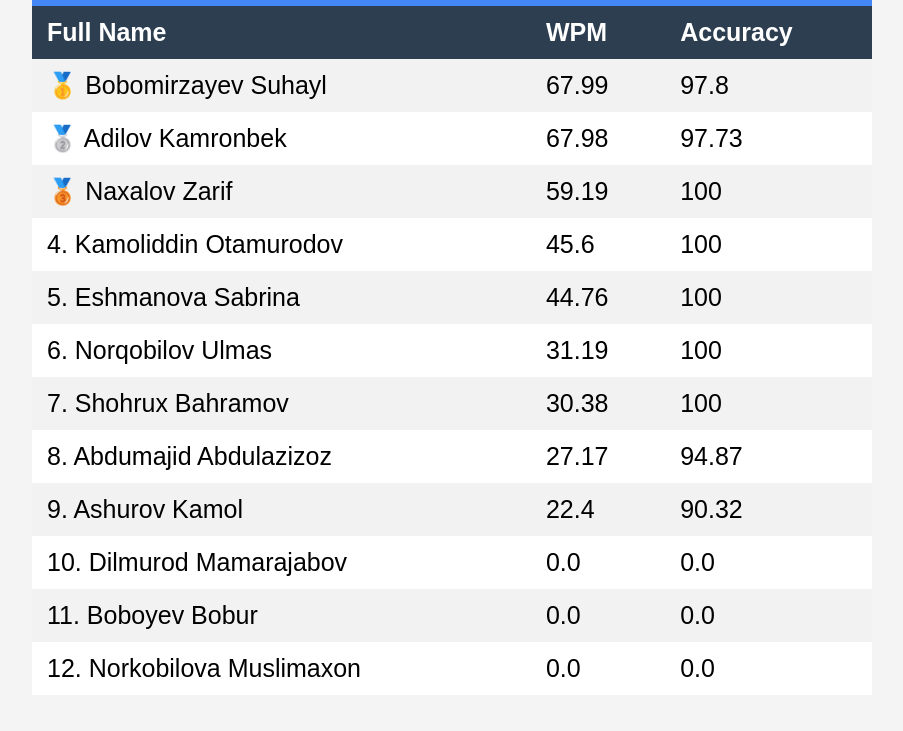
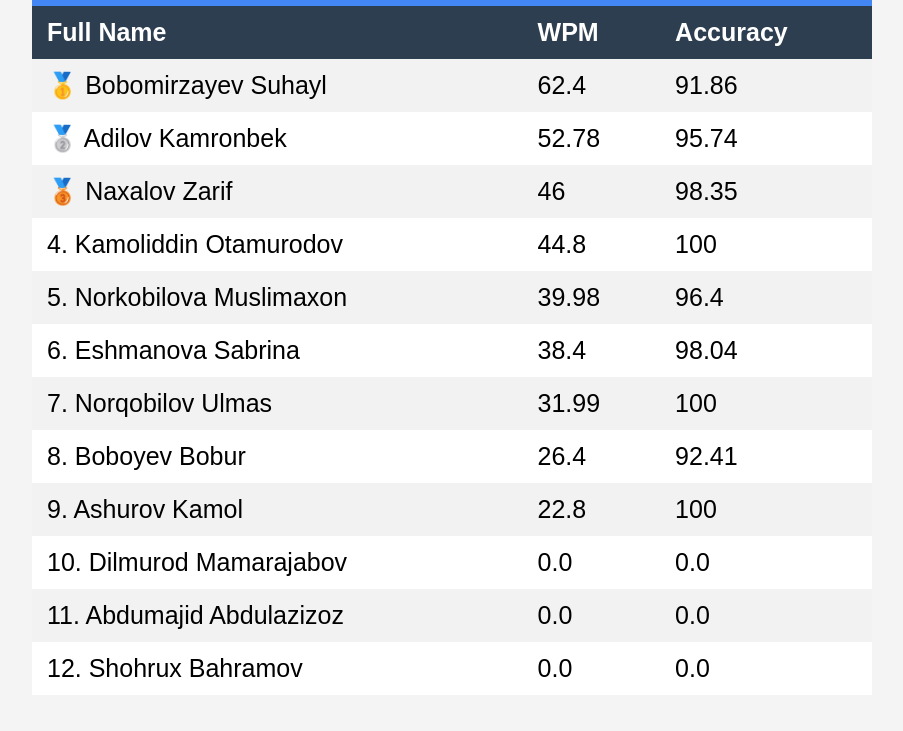
Before and after one commit to khakimovallamurod/monkeytype, a plain HTML site: page index.html in a window 1280 px wide. Shown: the part 109-840 px from the top of the page, without its empty margins (208-1111 px from the left). Drawn offline with Linux system fonts and the light colour scheme.

Commit message:
flask app

```diff
--- a/index.html
+++ b/index.html
@@ -9,7 +9,7 @@
     </head>
     <body>
         <div>
-            <h1>CodeSchoolda typing liderlari</h1>
+            <h1>CodeSchoolda typing liderlari(30 seconds)</h1>
             <table>
                 <tr>
                     <th>Full Name</th>
@@ -19,56 +19,56 @@
 
             <tr>
                 <td>🥇 Bobomirzayev Suhayl</td>
-                <td>67.99</td>
-                <td>97.8</td>
+                <td>62.4</td>
+                <td>91.86</td>
             </tr>
 
             <tr>
                 <td>🥈 Adilov Kamronbek</td>
-                <td>67.98</td>
-                <td>97.73</td>
+                <td>52.78</td>
+                <td>95.74</td>
             </tr>
 
             <tr>
                 <td>🥉 Naxalov Zarif</td>
-                <td>59.19</td>
+                <td>46</td>
+                <td>98.35</td>
+            </tr>
+
+            <tr>
+                <td>4. Kamoliddin Otamurodov</td>
+                <td>44.8</td>
                 <td>100</td>
             </tr>
 
             <tr>
-                <td>4. Kamoliddin Otamurodov</td>
-                <td>45.6</td>
+                <td>5. Norkobilova Muslimaxon</td>
+                <td>39.98</td>
+                <td>96.4</td>
+            </tr>
+
+            <tr>
+                <td>6. Eshmanova Sabrina</td>
+                <td>38.4</td>
+                <td>98.04</td>
+            </tr>
+
+            <tr>
+                <td>7. Norqobilov Ulmas</td>
+                <td>31.99</td>
                 <td>100</td>
             </tr>
 
             <tr>
-                <td>5. Eshmanova Sabrina</td>
-                <td>44.76</td>
-                <td>100</td>
-            </tr>
-
-            <tr>
-                <td>6. Norqobilov Ulmas</td>
-                <td>31.19</td>
-                <td>100</td>
-            </tr>
-
-            <tr>
-                <td>7. Shohrux Bahramov</td>
-                <td>30.38</td>
-                <td>100</td>
-            </tr>
-
-            <tr>
-                <td>8. Abdumajid Abdulazizoz</td>
-                <td>27.17</td>
-                <td>94.87</td>
+                <td>8. Boboyev Bobur</td>
+                <td>26.4</td>
+                <td>92.41</td>
             </tr>
 
             <tr>
                 <td>9. Ashurov Kamol</td>
-                <td>22.4</td>
-                <td>90.32</td>
+                <td>22.8</td>
+                <td>100</td>
             </tr>
 
             <tr>
@@ -78,13 +78,13 @@
             </tr>
 
             <tr>
-                <td>11. Boboyev Bobur</td>
+                <td>11. Abdumajid Abdulazizoz</td>
                 <td>0.0</td>
                 <td>0.0</td>
             </tr>
 
             <tr>
-                <td>12. Norkobilova Muslimaxon</td>
+                <td>12. Shohrux Bahramov</td>
                 <td>0.0</td>
                 <td>0.0</td>
             </tr>
```
Also changed, not shown: monkeytype_results.jpg, 2 other files.
